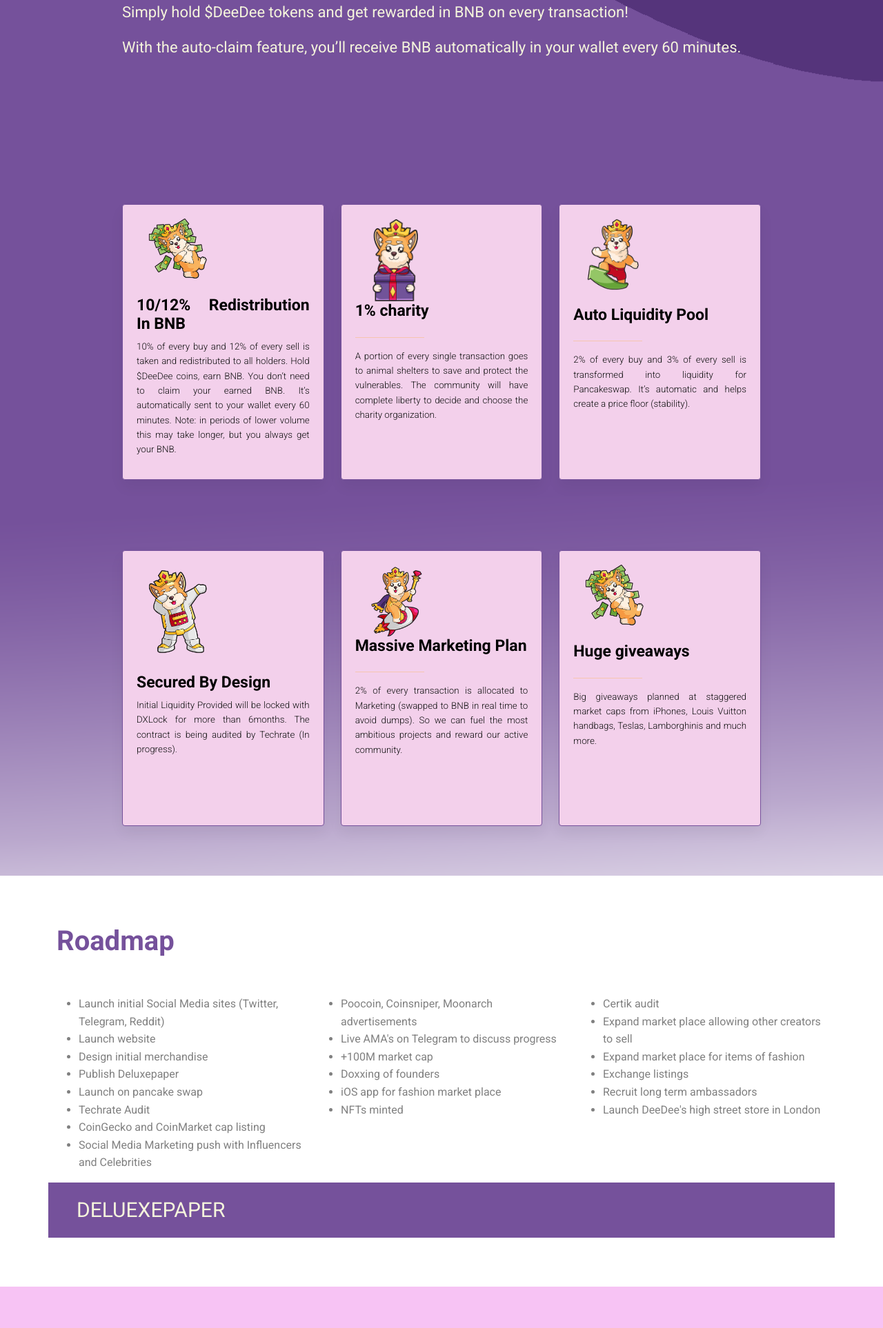
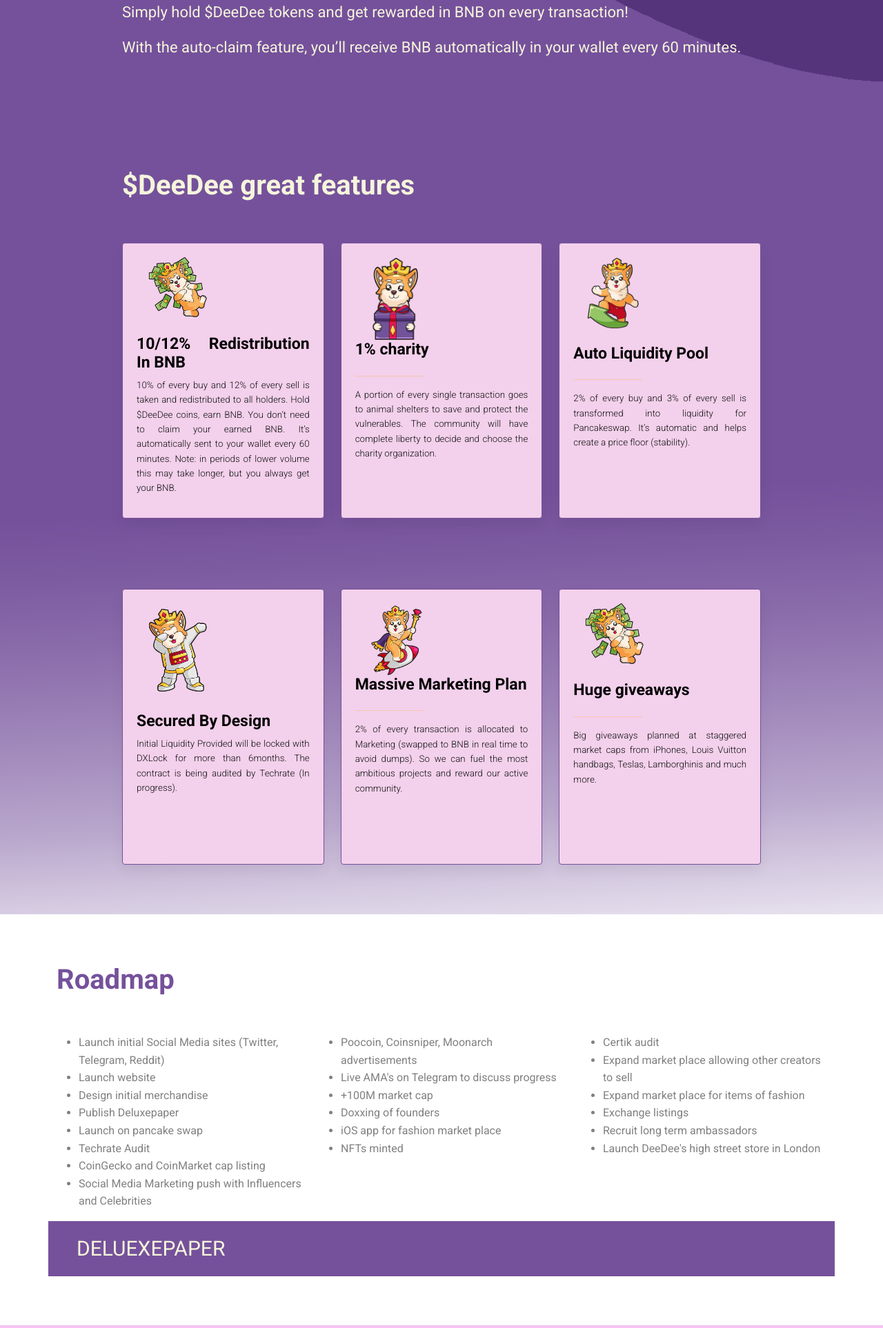
Before and after one commit to phelickx/deedee, a PHP site: page / in a window 1280 px wide. Shown: the part 959-2885 px from the top of the page at 69% size. Run offline with PHP 8.4, Linux system fonts and the light colour scheme; some libraries are stand-ins or nearby versions.

Commit message:
Update index.php

```diff
--- a/index.php
+++ b/index.php
@@ -189,19 +189,19 @@
         <!-- Left links -->
 
         <div class="d-flex align-items-center">
-          <a href="#about" class="px-3 text-white">
+          <a href="#features" class="px-3 text-white">
             Features
           </a>
-          <a href="#contact" class="px-3 text-white">
+          <a href="#roadmap" class="px-3 text-white">
             Roadmap
           </a>
-          <a type="button" href="#contact" class="px-3 text-white">
+          <a type="button" href="#roadmap" class="px-3 text-white">
             Deluxepaper
           </a>
           <a type="button" href="#contact" class="px-3 text-white">
             Audit
           </a>
-          <a type="button" href="#contact" class="btn btn-warning btn-theme me-3">
+          <a type="button" href="#how" class="btn btn-warning btn-theme me-3">
             Buy
           </a>
         </div>
@@ -238,7 +238,7 @@
       </div>
     </div>
   </header>
-  <div class="about-deedee">
+  <div class="about-deedee" id="about">
     <div class="container">
       <div class="row">
         <div class="col-md-1"></div>
@@ -265,7 +265,7 @@
       </div>
     </div>
   </div>
-  <div class="services d-flex justify-content-center">
+  <div class="services d-flex justify-content-center" id="features">
     <br>
     <br>
     <br>
@@ -275,7 +275,9 @@
         <div class="col-md-10">
 
           <div class="row">
+            <h1>$DeeDee great features</h1>
             <div class="col-md-4">
+
               <br>
               <br>
               <div class="card">
@@ -385,7 +387,7 @@
     <br>
     <br>
   </div>
-  <div class="roadmap">
+  <div class="roadmap" id="roadmap">
     <br>
     <br>
     <div class="container">
@@ -433,7 +435,7 @@
           </ul>
           <br>
         </div>
-        <a href="" style="font-size: 30px;" class="bt" data-aos="zoom-out" data-aos-duration="1000">DELUEXEPAPER</a>
+        <a href="" id="" style="font-size: 30px;" class="bt" data-aos="zoom-out" data-aos-duration="1000">DELUEXEPAPER</a>
         <br>
         <br>
         <br>
@@ -442,7 +444,7 @@
     <br>
     <br>
   </div>
-  <div class="how">
+  <div class="how" id="how">
     <br>
     <br>
     <div class="container">
@@ -483,7 +485,7 @@
     <br>
   </div>
   <!-- Footer -->
-  <footer style="text-align: center; font-size: 100px;padding: 40px;background-color: #55347b;">
+  <footer style="text-align: center; font-size: 100px;padding: 40px;background-color: #55347b;" id="footer">
     <div class="container">
       <div class="row">
         <div class="col-md-3"></div>
@@ -494,7 +496,7 @@
               <img src="img/object32x.png" class="card-img-top">
               <h6 style="color: rgb(242, 118, 247);">Founder | Lady DeeDee</h6>
               <p style="font-size: 14px; color: ivory;">Free to contact the team on telegram<br>
-                <a>
+                <a href="https://t.me/officialdeluxedoge">
                   <i style="font-size: 30px;" class="fab fa-telegram"></i>
                 </a>
               </p>
@@ -503,7 +505,7 @@
               <img src="img/6.png" class="card-img-top">
               <h6 style="color: rgb(242, 118, 247);">Marketer | Sir DeeDee</h6>
               <p style="font-size: 14px; color: ivory;">Free to contact the team on telegram<br>
-                <a>
+                <a href="https://t.me/officialdeluxedoge">
                   <i style="font-size: 30px;" class="fab fa-telegram"></i>
                 </a>
               </p>
```
